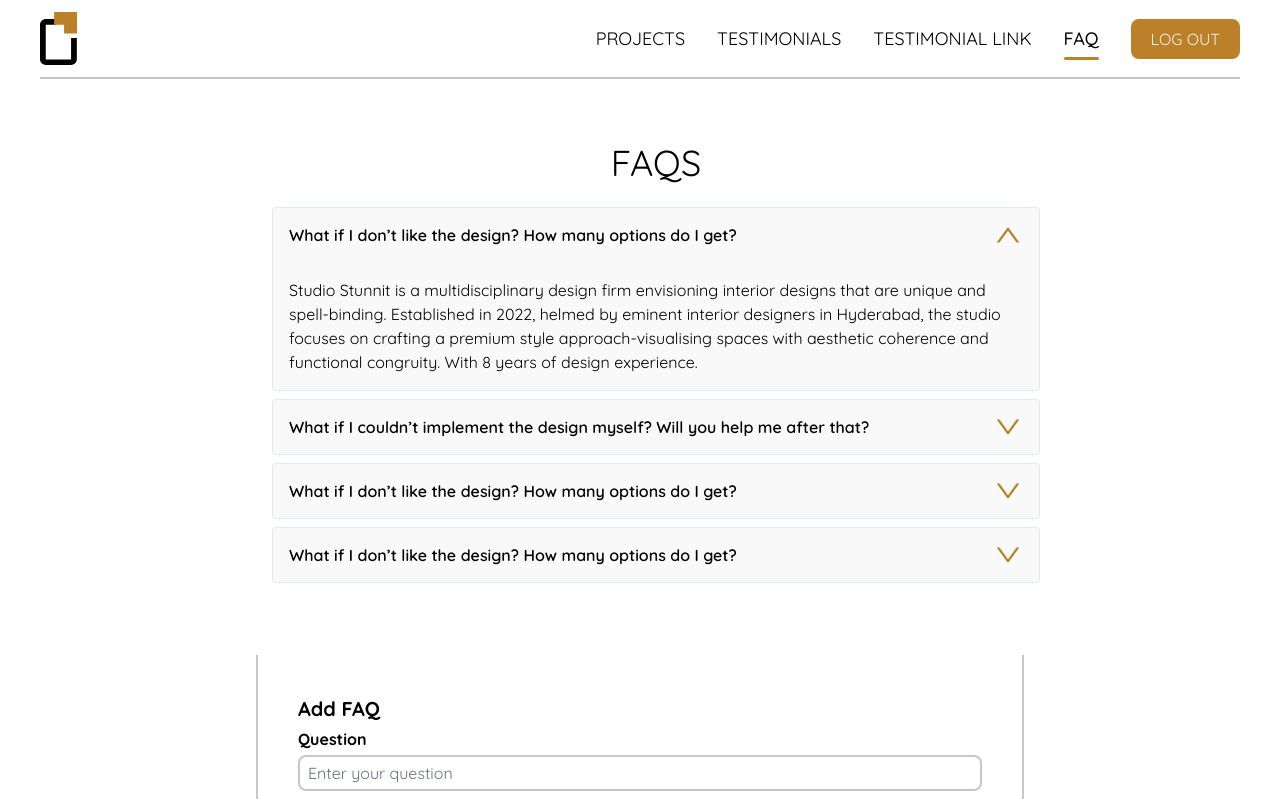
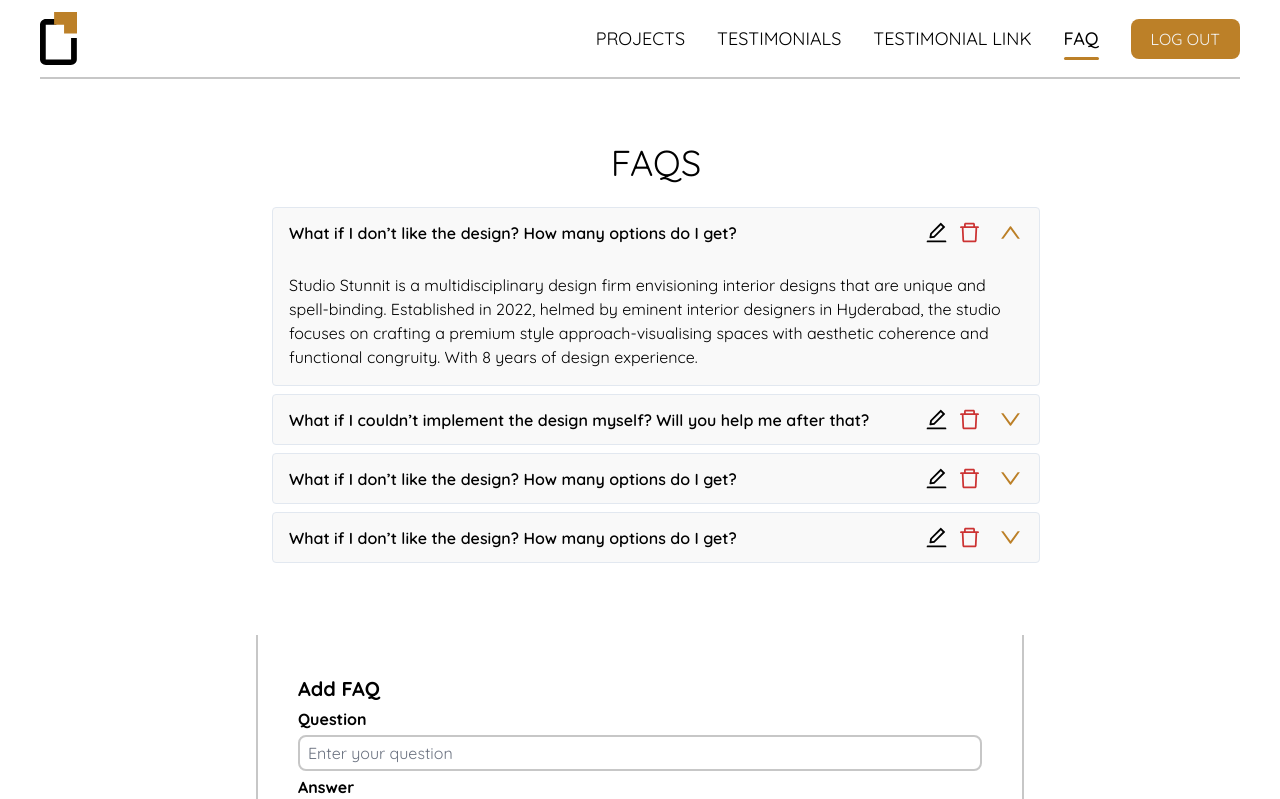
Before and after one commit to bekaDessalegn/studio-stunnit-admin, a Next.js app: page /faq in a window 1280 px wide. Shown: the top 799 px of the page. Built offline with nearby package versions, Linux system fonts and the light colour scheme.

Commit message:
made some UI changes

```diff
--- a/components/add-testimonial-link.js
+++ b/components/add-testimonial-link.js
@@ -2,12 +2,15 @@ import React from 'react'
 import Textform from './textformfield'
 import Button2 from './button2'
 import YoutubeLinks from './youtube_links'
+import Heading from './heading'
 
 const AddTestimonialLink = () => {
   return (
     <div className='w-screen flex justify-center'>
         <div className='w-3/5 items-center border-x-2 border-textFormBorderbg px-10'>
-        <p className='text-xl font-bold mb-3 mt-10'>Youtube Links</p>
+        <div className='grid text-center gap-2 mt-16 mb-5'>
+            <Heading heading='Youtube Links' />
+      </div>
         <YoutubeLinks />
         <p className='text-xl font-bold mt-5 mb-2'>Add Testimonial Youtube Link</p>
         <Textform label="Testimonial Youtube Link" />
--- a/components/faqItem.js
+++ b/components/faqItem.js
@@ -1,20 +1,39 @@
 import React from 'react'
 import { useState } from 'react'
-import {AiOutlineDown, AiOutlineUp} from 'react-icons/ai'
+import {AiOutlineDown, AiOutlineUp, AiOutlineEdit, AiOutlineDelete} from 'react-icons/ai'
+import Modal from './modal';
 
 const FaqItem = ({items}) => {
     const [activeIndex, setActiveIndex] = useState(0)
+    const [isOpen, setIsOpen] = useState(false);
+
+  function handleOpenModal() {
+    setIsOpen(true);
+  }
+
+  function handleCloseModal() {
+    setIsOpen(false);
+  }
 
   const handleClick = (index) => {
     setActiveIndex(index === activeIndex ? -1 : index)
   }
   return (
     <div className="accordion w-screen flex flex-col justify-center items-center">
+        <Modal isOpen={isOpen} onClose={handleCloseModal} title="Delete link">
+        <p>Are you sure you want to delete this FAQ ?</p>
+      </Modal>
       {items.map((item, index) => (
         <div className={`accordion-item ${index === activeIndex ? 'active' : ''} w-3/5 bg-surface`} key={index}>
           <div className="accordion-item-title" onClick={() => handleClick(index)}>
-            <div className=' font-semibold'>{item.question}</div>
-            <div>{index === activeIndex ? <AiOutlineUp className='text-3xl text-accentColor' /> : <AiOutlineDown className='text-3xl text-accentColor' />}</div>
+            <div className='font-semibold'>{item.question}</div>
+            <div className='flex flex-row'>
+                <div className='flex flex-row mr-4'>
+                    <AiOutlineEdit className='w-[25px] h-[25px] mr-2 cursor-pointer' />
+                    <AiOutlineDelete onClick={handleOpenModal} className='w-[25px] h-[25px] fill-dangerColor cursor-pointer' />
+                </div>
+                <div>{index === activeIndex ? <AiOutlineUp className='w-[25px] h-[25px] text-accentColor' /> : <AiOutlineDown className='w-[25px] h-[25px] text-accentColor' />}</div>
+            </div>
           </div>
           <div className="accordion-item-content">{item.answer}</div>
         </div>
```
